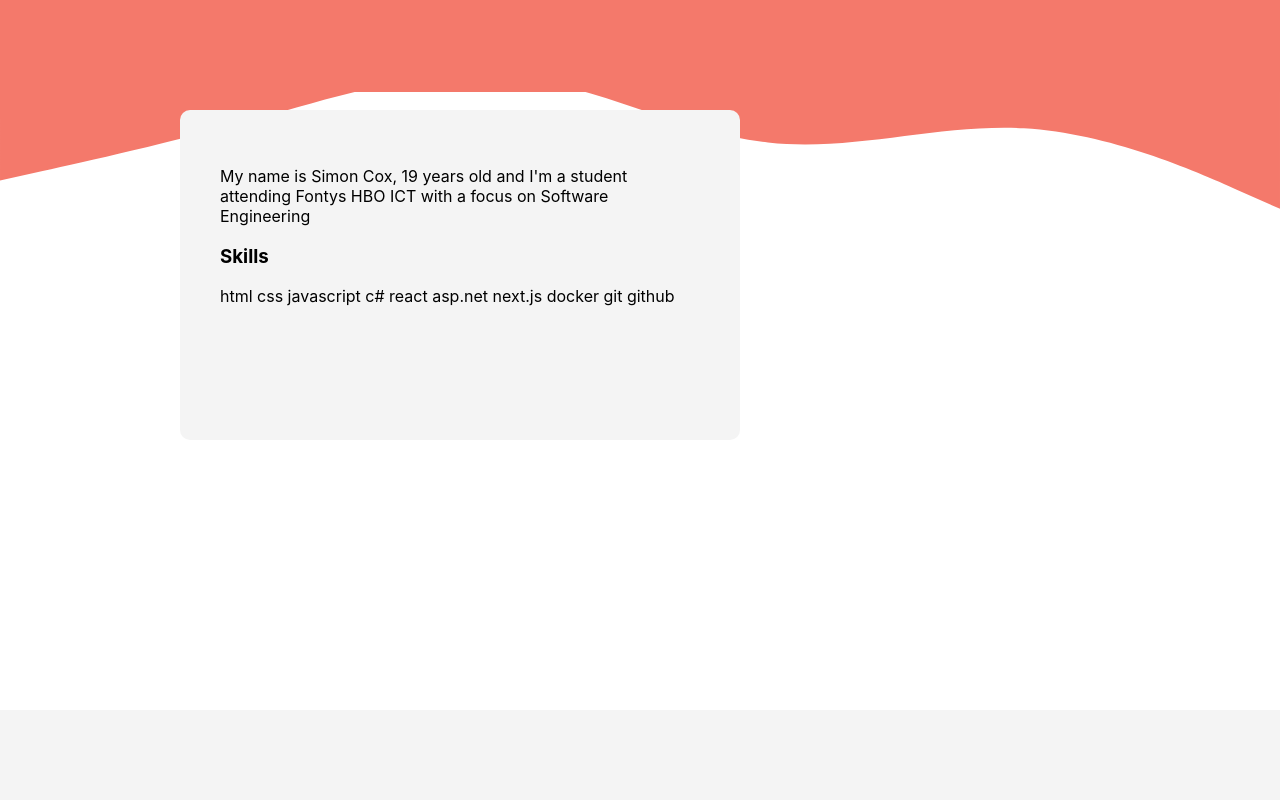
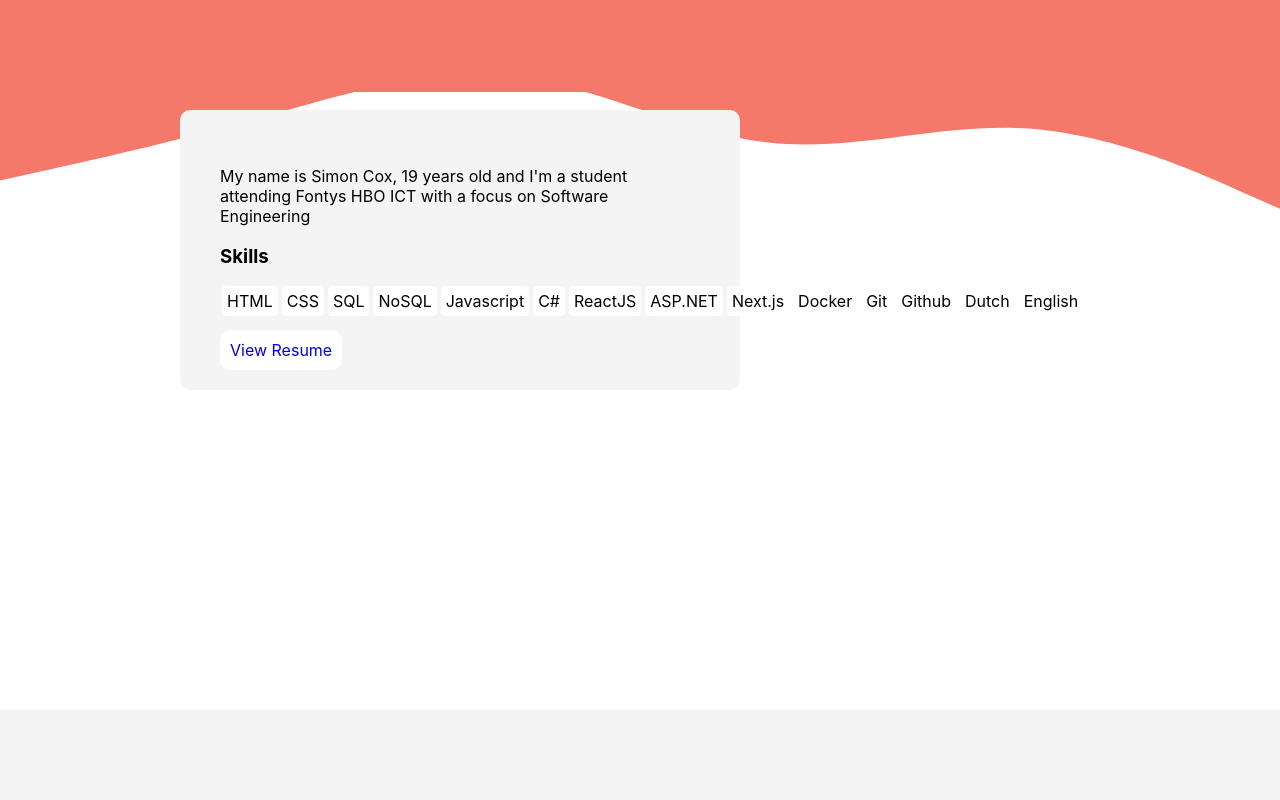
Before and after one commit to Flexiconn/simoncox.nl, a React (Create React App) app in the folder app/: page / in a window 1280 px wide. Shown: the top 800 px of the page. Built offline with nearby package versions, Linux system fonts and the light colour scheme.

Commit message:
added skill pills and resume

```diff
--- a/app/src/App.css
+++ b/app/src/App.css
@@ -59,14 +59,33 @@
     background-color: #F4F4F4;
     border-radius: 10px;
     padding: 40px;
-    height: 250px;
+    height: 200px;
     width: 50%;
     position: relative;
     margin: 20px;
 }
 
-.Panel > .Pill {
+.SkillList > .Pill {
+    background-color: #fff;
+    border-radius: 4px;
+    padding: 5px;
+    margin: 0 2px;
+}
 
+.Panel > .SkillList{
+    display: flex;
+}
+
+.Panel > .Button {
+    position: absolute;
+    bottom:20px;
+    border-radius: 10px;
+    padding: 10px;
+    text-decoration: none;
+    background-color: #fff;
+    display: flex;
+    justify-content: flex-start;
+    transition: background-color 0.2s ease-out;
 }
 
 .Page > .Projects{
@@ -132,6 +151,8 @@
     border-radius: 10px;
 }
 
+.
+
 .Button {
     background-color: #F4796B;
     border: 2px solid #F4796B;
--- a/app/src/App.js
+++ b/app/src/App.js
@@ -39,7 +39,11 @@ function App() {
           <div className="Panel">
             <p>My name is Simon Cox, {GetAge()} years old and I'm a student attending Fontys HBO ICT with a focus on Software Engineering</p>
             <h3>Skills</h3>
-            html css javascript c# react asp.net next.js docker git github
+            <div className='SkillList'>
+              <span className="Pill">HTML</span> <span className="Pill">CSS</span> <span className="Pill">SQL</span> <span className="Pill">NoSQL</span> <span className="Pill">Javascript</span> <span className="Pill">C#</span> <span className="Pill">ReactJS</span> <span className="Pill">ASP.NET</span> <span className="Pill">Next.js</span> <span className="Pill">Docker</span> <span className="Pill">Git</span> <span className="Pill">Github</span> <span className="Pill">Dutch</span> <span className="Pill">English</span>
+            </div>
+
+            <a href="https://drive.google.com/file/d/1N__pbLNM2W53XXq84gmC6P96WWbCmOTi/view?usp=sharing" className="Button">View Resume</a>
           </div>
         </div>
         <div className="Projects">
--- a/app/src/ProjectCard.css
+++ b/app/src/ProjectCard.css
@@ -11,7 +11,7 @@
     bottom:20px;
     border-radius: 10px;
     padding: 10px;
-    background-color: #F4F4F4;
+    background-color: #fff;
     display: flex;
     justify-content: flex-start;
     transition: background-color 0.2s ease-out;
```
